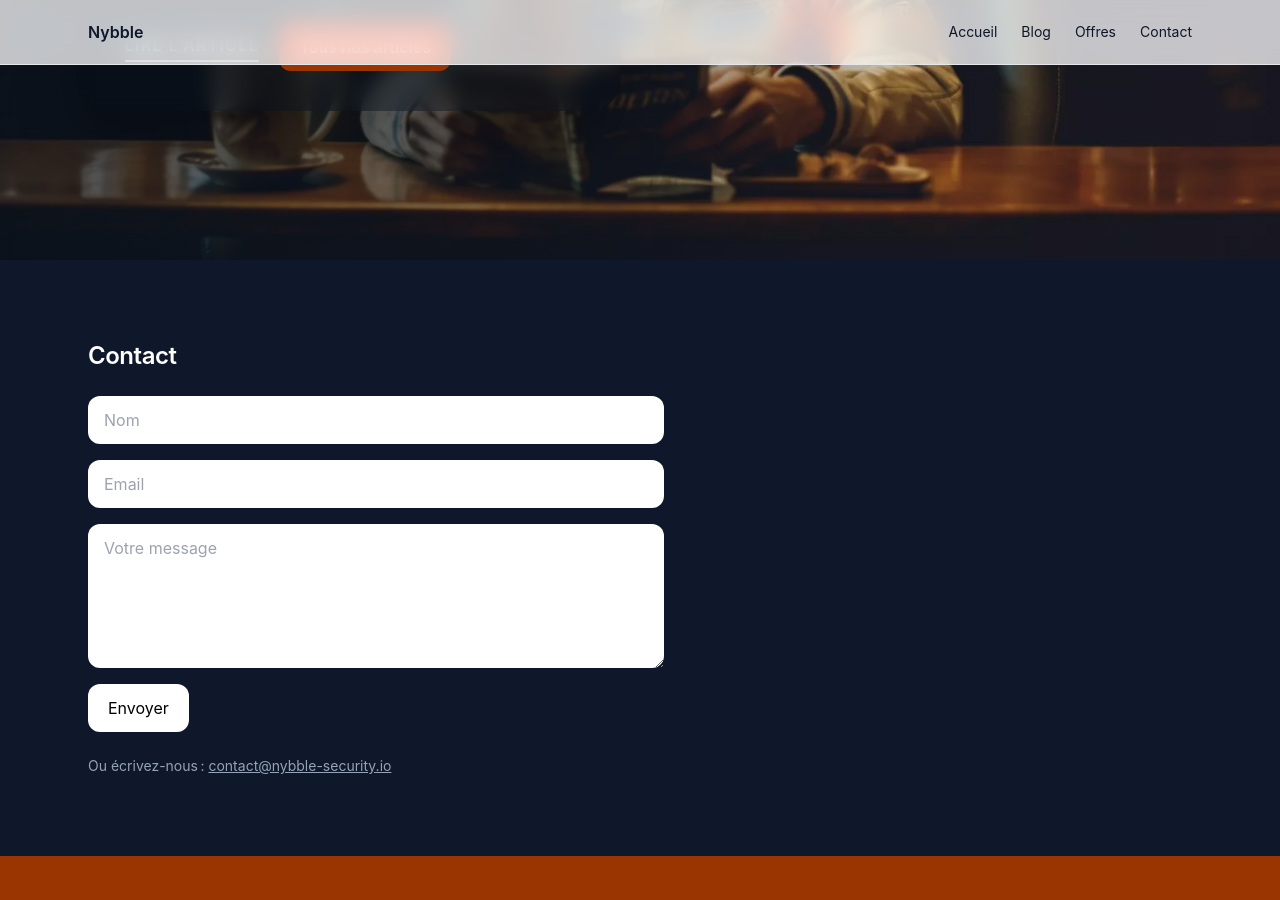
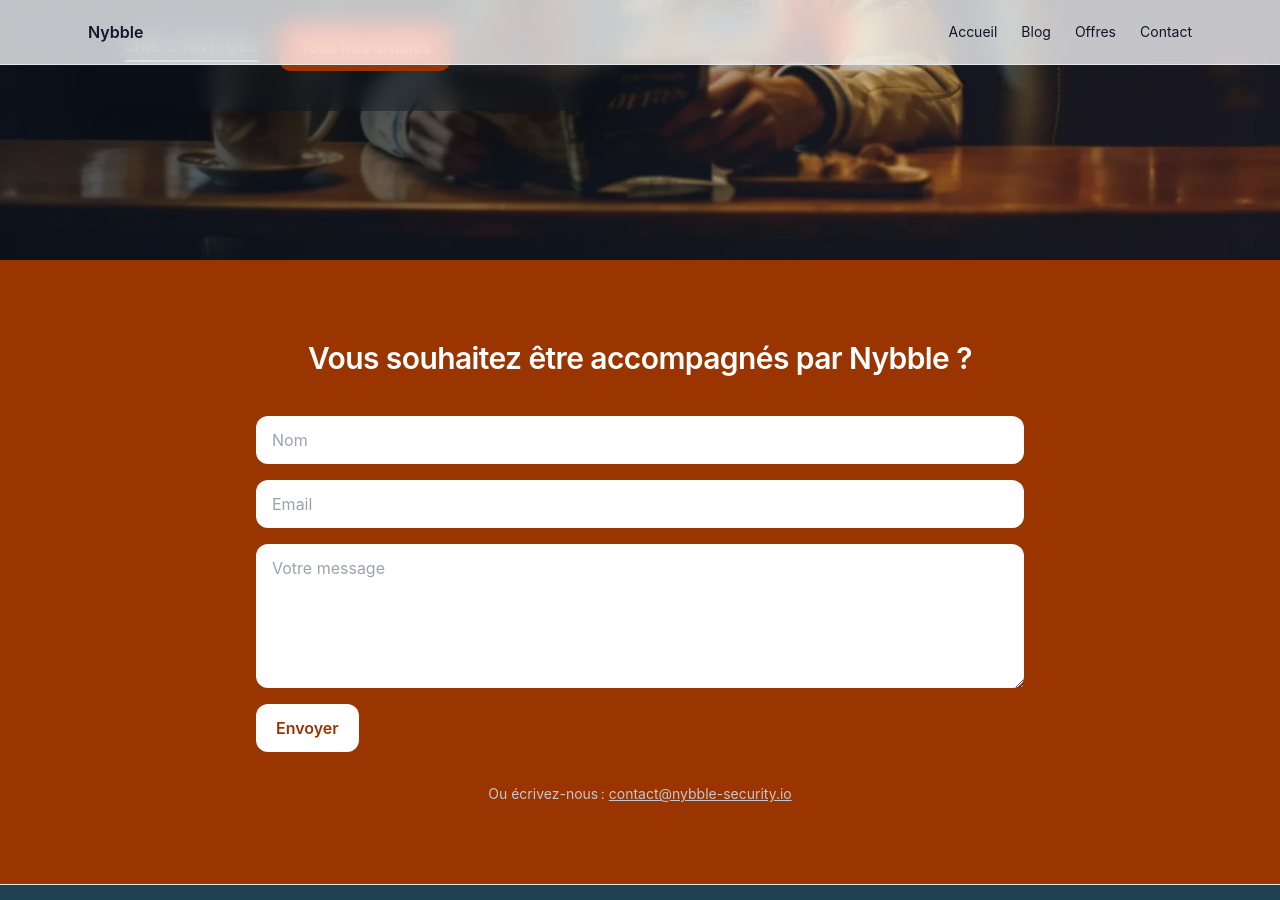
Before and after one commit to nybble-security/nybble-security.github.io, a Jekyll site: the page built from index.html, in a window 1280 px wide and 900 px high, scrolled down 3012 px. Built offline with Jekyll 4.4.1, drawn with Linux system fonts in a browser that asks for light colours; nearby versions of some CDN libraries; some of the changed text lies outside the part shown.

Commit message:
contact OK

```diff
--- a/assets/css/main.css
+++ b/assets/css/main.css
@@ -64,6 +64,8 @@ a:hover{opacity:.9}
 .button{display:inline-block;padding:.75rem 1.25rem;border-radius:0.75rem;background:var(--accent);color:#fff;font-weight:600}
 .button:hover{opacity:.95}
 .button-outline{display:inline-block;padding:.75rem 1.25rem;border-radius:0.75rem;border:1px solid var(--line-light);color:#fff}
+.button-inverse{background:#fff;color:var(--accent);font-weight:600}
+.button-inverse:hover{opacity:.95;color:var(--accent)}
 
 /* Cartes */
 .card{border:1px solid var(--line);border-radius:1rem;padding:1.25rem;background:rgba(255,255,255,0.02)}
--- a/index.html
+++ b/index.html
@@ -145,29 +145,17 @@ title: "IT & Cyber Consulting — Nybble"
     </div>
   </section>
 
-  <!-- CONTACT (Formspree, remplacez par votre endpoint) -->
-  <section id="contact" class="py-20 bg-slate-900 text-white">
-    <div class="mx-auto max-w-6xl px-6">
-      <h2 class="text-2xl font-semibold">Contact</h2>
-      <form action="https://formspree.io/f/your-id" method="POST" class="mt-6 grid gap-4 md:max-w-xl">
+  <!-- CONTACT & CTA FUSIONNÉS -->
+  <section id="contact" class="py-20" style="background:var(--accent);color:#fff">
+    <div class="mx-auto max-w-5xl px-6 text-center">
+      <h2 class="text-2xl md:text-3xl font-semibold">Vous souhaitez être accompagnés par Nybble ?</h2>
+      <form action="https://formspree.io/f/your-id" method="POST" class="mt-10 grid gap-4 md:max-w-3xl mx-auto text-left">
         <input class="px-4 py-3 rounded-xl text-black" type="text" name="name" placeholder="Nom" required>
         <input class="px-4 py-3 rounded-xl text-black" type="email" name="email" placeholder="Email" required>
         <textarea class="px-4 py-3 rounded-xl text-black" name="message" placeholder="Votre message" rows="5" required></textarea>
-        <button class="px-5 py-3 rounded-xl bg-white text-black w-max" type="submit">Envoyer</button>
+        <button class="button button-inverse w-max" type="submit">Envoyer</button>
       </form>
-      <p class="mt-6 text-sm text-slate-400">Ou écrivez-nous : <a class="underline" href="mailto:contact@nybble-security.io">contact@nybble-security.io</a></p>
-    </div>
-  </section>
-  <!-- CALL TO ACTION FINALE -->
-  <section id="cta" class="py-16" style="background:var(--accent);color:#fff">
-    <div class="mx-auto max-w-6xl px-6 text-center">
-      <h2 class="text-2xl md:text-3xl font-semibold mb-4">Vous souhaitez être accompagnés par Nybble ?</h2>
-      <p class="max-w-2xl mx-auto mb-8 text-sm md:text-base opacity-90">
-        Contactez nos experts pour renforcer la convergence IT et Cyber dans votre organisation.
-      </p>
-      <a href="#contact" class="button" style="background:#fff;color:var(--accent);font-weight:600">
-        Nous contacter
-      </a>
+      <p class="mt-8 text-sm opacity-90">Ou écrivez-nous : <a class="underline" href="mailto:contact@nybble-security.io">contact@nybble-security.io</a></p>
     </div>
   </section>
 </main>
```
